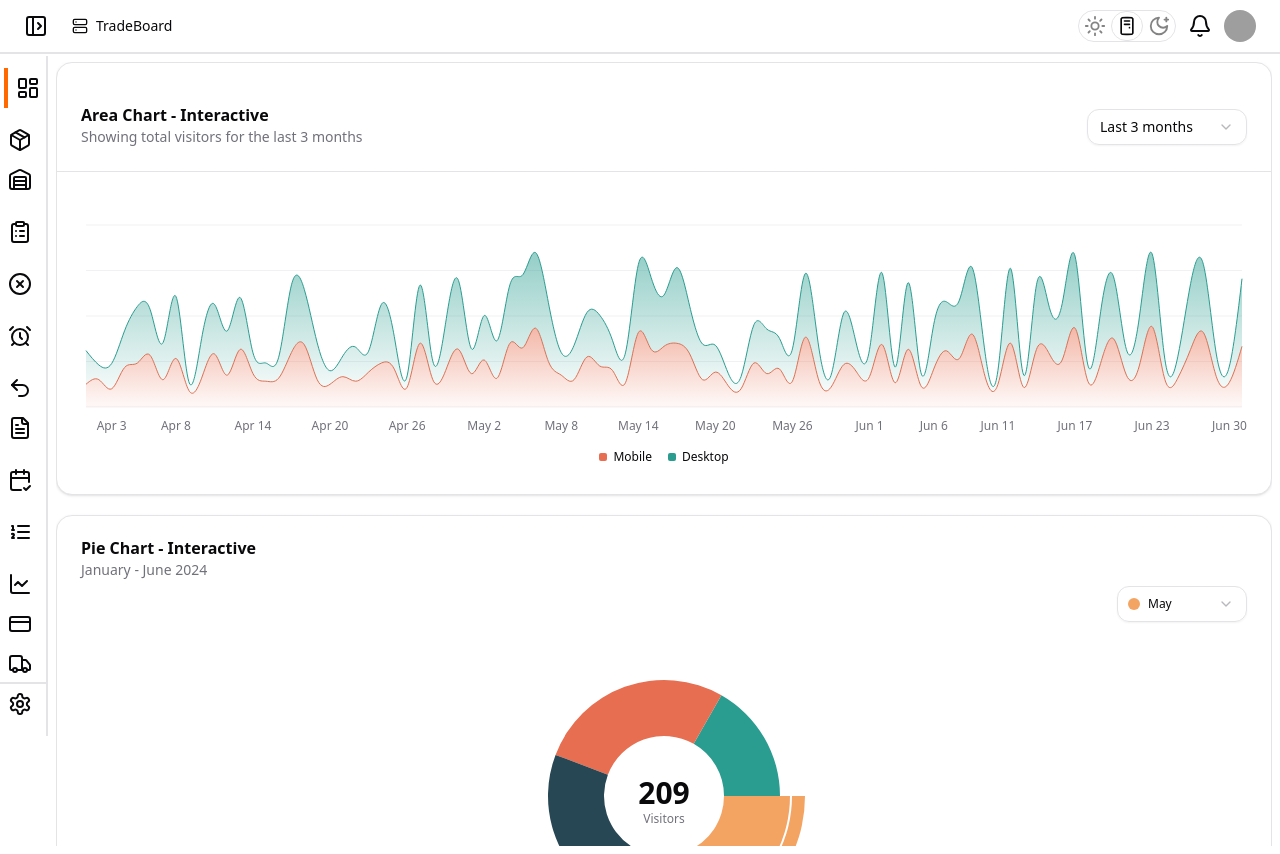
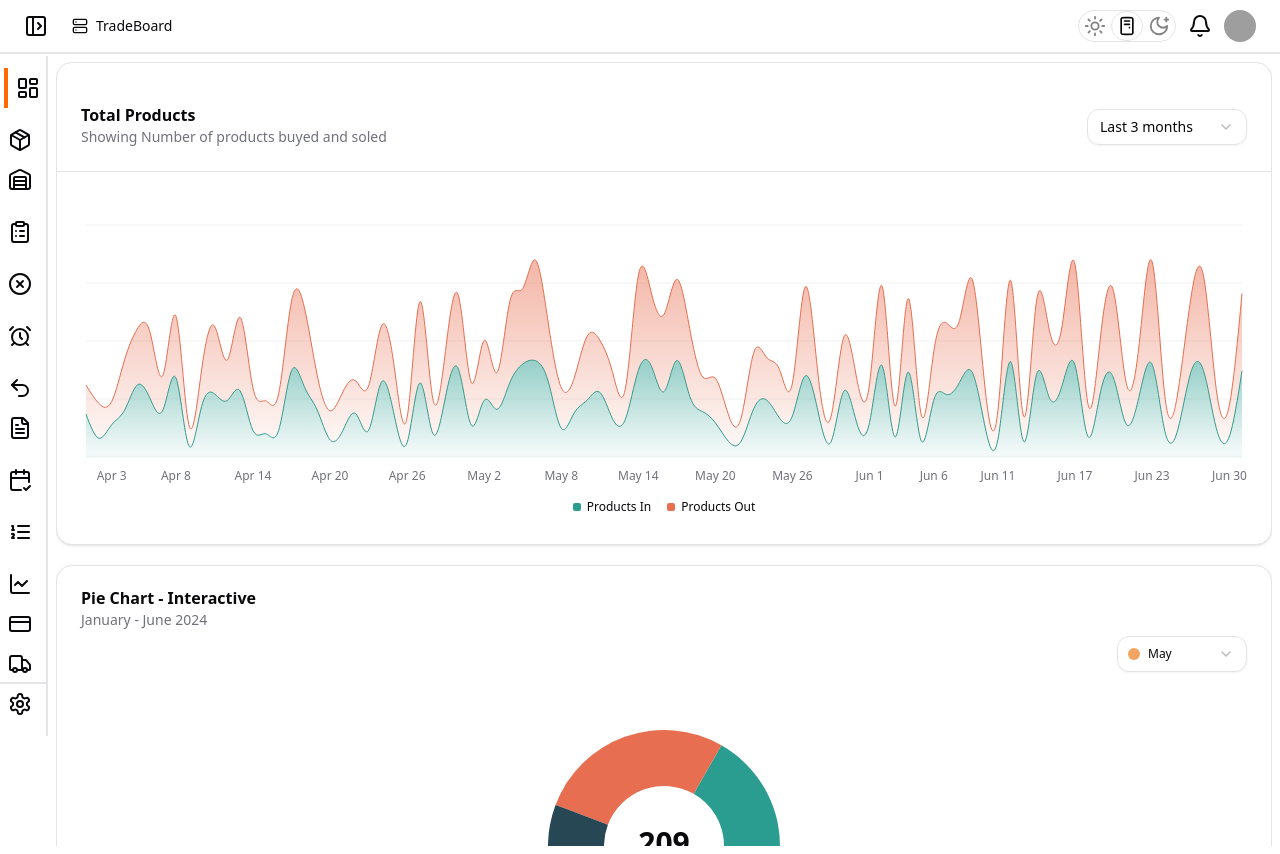
Before and after one commit to Azhar-lone/tradeboard, a Next.js app in the folder front-end/: page /dashboard in a window 1280 px wide. Built offline with nearby package versions, Linux system fonts and the light colour scheme; grey boxes are pictures that could not be loaded.

Commit message:
making charts reusable

```diff
--- a/front-end/src/app/(site)/dashboard/page.tsx
+++ b/front-end/src/app/(site)/dashboard/page.tsx
@@ -1,16 +1,134 @@
 import React from "react";
-import { AreaComponent } from "@/components/myUi/charts/area-chart";
+import { AreaChartComponent } from "@/components/myUi/charts/area-chart";
 import { PieComponent } from "@/components/myUi/charts/pie-chart";
 import { BarRow } from "@/components/myUi/charts/bar-row";
 import { BarColumn } from "@/components/myUi/charts/bar-column";
+import { ChartConfig } from "@/components/ui/chart";
+const chartConfig = {
+  visitors: {
+    label: "Total Products",
+  },
+  desktop: {
+    label: "Products In",
+    color: "hsl(var(--chart-1))",
+  },
+  mobile: {
+    label: "Products Out ",
+    color: "hsl(var(--chart-2))",
+  },
+} satisfies ChartConfig;
+
+const chartData = [
+  { date: "2024-04-01", desktop: 222, mobile: 150 },
+  { date: "2024-04-02", desktop: 97, mobile: 180 },
+  { date: "2024-04-03", desktop: 167, mobile: 120 },
+  { date: "2024-04-04", desktop: 242, mobile: 260 },
+  { date: "2024-04-05", desktop: 373, mobile: 290 },
+  { date: "2024-04-06", desktop: 301, mobile: 340 },
+  { date: "2024-04-07", desktop: 245, mobile: 180 },
+  { date: "2024-04-08", desktop: 409, mobile: 320 },
+  { date: "2024-04-09", desktop: 59, mobile: 110 },
+  { date: "2024-04-10", desktop: 261, mobile: 190 },
+  { date: "2024-04-11", desktop: 327, mobile: 350 },
+  { date: "2024-04-12", desktop: 292, mobile: 210 },
+  { date: "2024-04-13", desktop: 342, mobile: 380 },
+  { date: "2024-04-14", desktop: 137, mobile: 220 },
+  { date: "2024-04-15", desktop: 120, mobile: 170 },
+  { date: "2024-04-16", desktop: 138, mobile: 190 },
+  { date: "2024-04-17", desktop: 446, mobile: 360 },
+  { date: "2024-04-18", desktop: 364, mobile: 410 },
+  { date: "2024-04-19", desktop: 243, mobile: 180 },
+  { date: "2024-04-20", desktop: 89, mobile: 150 },
+  { date: "2024-04-21", desktop: 137, mobile: 200 },
+  { date: "2024-04-22", desktop: 224, mobile: 170 },
+  { date: "2024-04-23", desktop: 138, mobile: 230 },
+  { date: "2024-04-24", desktop: 387, mobile: 290 },
+  { date: "2024-04-25", desktop: 215, mobile: 250 },
+  { date: "2024-04-26", desktop: 75, mobile: 130 },
+  { date: "2024-04-27", desktop: 383, mobile: 420 },
+  { date: "2024-04-28", desktop: 122, mobile: 180 },
+  { date: "2024-04-29", desktop: 315, mobile: 240 },
+  { date: "2024-04-30", desktop: 454, mobile: 380 },
+  { date: "2024-05-01", desktop: 165, mobile: 220 },
+  { date: "2024-05-02", desktop: 293, mobile: 310 },
+  { date: "2024-05-03", desktop: 247, mobile: 190 },
+  { date: "2024-05-04", desktop: 385, mobile: 420 },
+  { date: "2024-05-05", desktop: 481, mobile: 390 },
+  { date: "2024-05-06", desktop: 498, mobile: 520 },
+  { date: "2024-05-07", desktop: 388, mobile: 300 },
+  { date: "2024-05-08", desktop: 149, mobile: 210 },
+  { date: "2024-05-09", desktop: 227, mobile: 180 },
+  { date: "2024-05-10", desktop: 293, mobile: 330 },
+  { date: "2024-05-11", desktop: 335, mobile: 270 },
+  { date: "2024-05-12", desktop: 197, mobile: 240 },
+  { date: "2024-05-13", desktop: 197, mobile: 160 },
+  { date: "2024-05-14", desktop: 448, mobile: 490 },
+  { date: "2024-05-15", desktop: 473, mobile: 380 },
+  { date: "2024-05-16", desktop: 338, mobile: 400 },
+  { date: "2024-05-17", desktop: 499, mobile: 420 },
+  { date: "2024-05-18", desktop: 315, mobile: 350 },
+  { date: "2024-05-19", desktop: 235, mobile: 180 },
+  { date: "2024-05-20", desktop: 177, mobile: 230 },
+  { date: "2024-05-21", desktop: 82, mobile: 140 },
+  { date: "2024-05-22", desktop: 81, mobile: 120 },
+  { date: "2024-05-23", desktop: 252, mobile: 290 },
+  { date: "2024-05-24", desktop: 294, mobile: 220 },
+  { date: "2024-05-25", desktop: 201, mobile: 250 },
+  { date: "2024-05-26", desktop: 213, mobile: 170 },
+  { date: "2024-05-27", desktop: 420, mobile: 460 },
+  { date: "2024-05-28", desktop: 233, mobile: 190 },
+  { date: "2024-05-29", desktop: 78, mobile: 130 },
+  { date: "2024-05-30", desktop: 340, mobile: 280 },
+  { date: "2024-05-31", desktop: 178, mobile: 230 },
+  { date: "2024-06-01", desktop: 178, mobile: 200 },
+  { date: "2024-06-02", desktop: 470, mobile: 410 },
+  { date: "2024-06-03", desktop: 103, mobile: 160 },
+  { date: "2024-06-04", desktop: 439, mobile: 380 },
+  { date: "2024-06-05", desktop: 88, mobile: 140 },
+  { date: "2024-06-06", desktop: 294, mobile: 250 },
+  { date: "2024-06-07", desktop: 323, mobile: 370 },
+  { date: "2024-06-08", desktop: 385, mobile: 320 },
+  { date: "2024-06-09", desktop: 438, mobile: 480 },
+  { date: "2024-06-10", desktop: 155, mobile: 200 },
+  { date: "2024-06-11", desktop: 92, mobile: 150 },
+  { date: "2024-06-12", desktop: 492, mobile: 420 },
+  { date: "2024-06-13", desktop: 81, mobile: 130 },
+  { date: "2024-06-14", desktop: 426, mobile: 380 },
+  { date: "2024-06-15", desktop: 307, mobile: 350 },
+  { date: "2024-06-16", desktop: 371, mobile: 310 },
+  { date: "2024-06-17", desktop: 475, mobile: 520 },
+  { date: "2024-06-18", desktop: 107, mobile: 170 },
+  { date: "2024-06-19", desktop: 341, mobile: 290 },
+  { date: "2024-06-20", desktop: 408, mobile: 450 },
+  { date: "2024-06-21", desktop: 169, mobile: 210 },
+  { date: "2024-06-22", desktop: 317, mobile: 270 },
+  { date: "2024-06-23", desktop: 480, mobile: 530 },
+  { date: "2024-06-24", desktop: 132, mobile: 180 },
+  { date: "2024-06-25", desktop: 141, mobile: 190 },
+  { date: "2024-06-26", desktop: 434, mobile: 380 },
+  { date: "2024-06-27", desktop: 448, mobile: 490 },
+  { date: "2024-06-28", desktop: 149, mobile: 200 },
+  { date: "2024-06-29", desktop: 103, mobile: 160 },
+  { date: "2024-06-30", desktop: 446, mobile: 400 },
+];
 const Dashboard = () => {
   return (
     <div className="flex flex-col gap-5">
-      <AreaComponent />
+      <AreaChartComponent
+        title="Total Products"
+        description="Showing Number of products buyed and soled"
+        data={chartData}
+        config={chartConfig}
+        dateRange={{
+          referenceDate: "2024-06-30",
+          defaultRange: "90d",
+        }}
+        height={300}
+      />
       <PieComponent />
       <div className="flex gap-4 flex-col lg:flex-row">
-        <BarRow className="lg:w-1/2 w-full"/>
-        <BarColumn className="lg:w-1/2 w-full"/>
+        <BarRow className="lg:w-1/2 w-full" />
+        <BarColumn className="lg:w-1/2 w-full" />
       </div>
     </div>
   );
--- a/front-end/src/components/myUi/charts/area-chart.tsx
+++ b/front-end/src/components/myUi/charts/area-chart.tsx
@@ -1,15 +1,14 @@
-"use client"
+"use client";
 
-import * as React from "react"
-import { Area, AreaChart, CartesianGrid, XAxis } from "recharts"
-
+import * as React from "react";
+import { Area, AreaChart, CartesianGrid, XAxis } from "recharts";
 import {
   Card,
   CardContent,
   CardDescription,
   CardHeader,
   CardTitle,
-} from "@/components/ui/card"
+} from "@/components/ui/card";
 import {
   ChartConfig,
   ChartContainer,
@@ -17,199 +16,166 @@ import {
   ChartLegendContent,
   ChartTooltip,
   ChartTooltipContent,
-} from "@/components/ui/chart"
+} from "@/components/ui/chart";
 import {
   Select,
   SelectContent,
   SelectItem,
   SelectTrigger,
   SelectValue,
-} from "@/components/ui/select"
-const chartData = [
-  { date: "2024-04-01", desktop: 222, mobile: 150 },
-  { date: "2024-04-02", desktop: 97, mobile: 180 },
-  { date: "2024-04-03", desktop: 167, mobile: 120 },
-  { date: "2024-04-04", desktop: 242, mobile: 260 },
-  { date: "2024-04-05", desktop: 373, mobile: 290 },
-  { date: "2024-04-06", desktop: 301, mobile: 340 },
-  { date: "2024-04-07", desktop: 245, mobile: 180 },
-  { date: "2024-04-08", desktop: 409, mobile: 320 },
-  { date: "2024-04-09", desktop: 59, mobile: 110 },
-  { date: "2024-04-10", desktop: 261, mobile: 190 },
-  { date: "2024-04-11", desktop: 327, mobile: 350 },
-  { date: "2024-04-12", desktop: 292, mobile: 210 },
-  { date: "2024-04-13", desktop: 342, mobile: 380 },
-  { date: "2024-04-14", desktop: 137, mobile: 220 },
-  { date: "2024-04-15", desktop: 120, mobile: 170 },
-  { date: "2024-04-16", desktop: 138, mobile: 190 },
-  { date: "2024-04-17", desktop: 446, mobile: 360 },
-  { date: "2024-04-18", desktop: 364, mobile: 410 },
-  { date: "2024-04-19", desktop: 243, mobile: 180 },
-  { date: "2024-04-20", desktop: 89, mobile: 150 },
-  { date: "2024-04-21", desktop: 137, mobile: 200 },
-  { date: "2024-04-22", desktop: 224, mobile: 170 },
-  { date: "2024-04-23", desktop: 138, mobile: 230 },
-  { date: "2024-04-24", desktop: 387, mobile: 290 },
-  { date: "2024-04-25", desktop: 215, mobile: 250 },
-  { date: "2024-04-26", desktop: 75, mobile: 130 },
-  { date: "2024-04-27", desktop: 383, mobile: 420 },
-  { date: "2024-04-28", desktop: 122, mobile: 180 },
-  { date: "2024-04-29", desktop: 315, mobile: 240 },
-  { date: "2024-04-30", desktop: 454, mobile: 380 },
-  { date: "2024-05-01", desktop: 165, mobile: 220 },
-  { date: "2024-05-02", desktop: 293, mobile: 310 },
-  { date: "2024-05-03", desktop: 247, mobile: 190 },
-  { date: "2024-05-04", desktop: 385, mobile: 420 },
-  { date: "2024-05-05", desktop: 481, mobile: 390 },
-  { date: "2024-05-06", desktop: 498, mobile: 520 },
-  { date: "2024-05-07", desktop: 388, mobile: 300 },
-  { date: "2024-05-08", desktop: 149, mobile: 210 },
-  { date: "2024-05-09", desktop: 227, mobile: 180 },
-  { date: "2024-05-10", desktop: 293, mobile: 330 },
-  { date: "2024-05-11", desktop: 335, mobile: 270 },
-  { date: "2024-05-12", desktop: 197, mobile: 240 },
-  { date: "2024-05-13", desktop: 197, mobile: 160 },
-  { date: "2024-05-14", desktop: 448, mobile: 490 },
-  { date: "2024-05-15", desktop: 473, mobile: 380 },
-  { date: "2024-05-16", desktop: 338, mobile: 400 },
-  { date: "2024-05-17", desktop: 499, mobile: 420 },
-  { date: "2024-05-18", desktop: 315, mobile: 350 },
-  { date: "2024-05-19", desktop: 235, mobile: 180 },
-  { date: "2024-05-20", desktop: 177, mobile: 230 },
-  { date: "2024-05-21", desktop: 82, mobile: 140 },
-  { date: "2024-05-22", desktop: 81, mobile: 120 },
-  { date: "2024-05-23", desktop: 252, mobile: 290 },
-  { date: "2024-05-24", desktop: 294, mobile: 220 },
-  { date: "2024-05-25", desktop: 201, mobile: 250 },
-  { date: "2024-05-26", desktop: 213, mobile: 170 },
-  { date: "2024-05-27", desktop: 420, mobile: 460 },
-  { date: "2024-05-28", desktop: 233, mobile: 190 },
-  { date: "2024-05-29", desktop: 78, mobile: 130 },
-  { date: "2024-05-30", desktop: 340, mobile: 280 },
-  { date: "2024-05-31", desktop: 178, mobile: 230 },
-  { date: "2024-06-01", desktop: 178, mobile: 200 },
-  { date: "2024-06-02", desktop: 470, mobile: 410 },
-  { date: "2024-06-03", desktop: 103, mobile: 160 },
-  { date: "2024-06-04", desktop: 439, mobile: 380 },
-  { date: "2024-06-05", desktop: 88, mobile: 140 },
-  { date: "2024-06-06", desktop: 294, mobile: 250 },
-  { date: "2024-06-07", desktop: 323, mobile: 370 },
-  { date: "2024-06-08", desktop: 385, mobile: 320 },
-  { date: "2024-06-09", desktop: 438, mobile: 480 },
-  { date: "2024-06-10", desktop: 155, mobile: 200 },
-  { date: "2024-06-11", desktop: 92, mobile: 150 },
-  { date: "2024-06-12", desktop: 492, mobile: 420 },
-  { date: "2024-06-13", desktop: 81, mobile: 130 },
-  { date: "2024-06-14", desktop: 426, mobile: 380 },
-  { date: "2024-06-15", desktop: 307, mobile: 350 },
-  { date: "2024-06-16", desktop: 371, mobile: 310 },
-  { date: "2024-06-17", desktop: 475, mobile: 520 },
-  { date: "2024-06-18", desktop: 107, mobile: 170 },
-  { date: "2024-06-19", desktop: 341, mobile: 290 },
-  { date: "2024-06-20", desktop: 408, mobile: 450 },
-  { date: "2024-06-21", desktop: 169, mobile: 210 },
-  { date: "2024-06-22", desktop: 317, mobile: 270 },
-  { date: "2024-06-23", desktop: 480, mobile: 530 },
-  { date: "2024-06-24", desktop: 132, mobile: 180 },
-  { date: "2024-06-25", desktop: 141, mobile: 190 },
-  { date: "2024-06-26", desktop: 434, mobile: 380 },
-  { date: "2024-06-27", desktop: 448, mobile: 490 },
-  { date: "2024-06-28", desktop: 149, mobile: 200 },
-  { date: "2024-06-29", desktop: 103, mobile: 160 },
-  { date: "2024-06-30", desktop: 446, mobile: 400 },
-]
+} from "@/components/ui/select";
 
-const chartConfig = {
-  visitors: {
-    label: "Visitors",
-  },
-  desktop: {
-    label: "Desktop",
-    color: "hsl(var(--chart-1))",
-  },
-  mobile: {
-    label: "Mobile",
-    color: "hsl(var(--chart-2))",
-  },
-} satisfies ChartConfig
+export type TimeRange = "7d" | "30d" | "90d" | "all";
 
-export function AreaComponent() {
-  const [timeRange, setTimeRange] = React.useState("90d")
+export interface AreaChartData {
+  date: string;
+  [key: string]: string | number;
+}
 
-  const filteredData = chartData.filter((item) => {
-    const date = new Date(item.date)
-    const referenceDate = new Date("2024-06-30")
-    let daysToSubtract = 90
-    if (timeRange === "30d") {
-      daysToSubtract = 30
-    } else if (timeRange === "7d") {
-      daysToSubtract = 7
+interface AreaChartProps {
+  title: string;
+  description: string;
+  data: AreaChartData[];
+  config: ChartConfig;
+  dateRange?: {
+    referenceDate?: string;
+    defaultRange?: TimeRange;
+  };
+  className?: string;
+  height?: number;
 }
-    const startDate = new Date(referenceDate)
-    startDate.setDate(startDate.getDate() - daysToSubtract)
-    return date >= startDate
-  })
+
+export function AreaChartComponent({
+  title,
+  description,
+  data,
+  config,
+  dateRange = {},
+  className = "",
+  height = 250,
+}: AreaChartProps) {
+  const {
+    referenceDate = new Date().toISOString().split("T")[0],
+    defaultRange = "90d",
+  } = dateRange;
+
+  const [timeRange, setTimeRange] = React.useState<TimeRange>(defaultRange);
+
+  const filteredData = React.useMemo(() => {
+    if (timeRange === "all") return data;
+
+    const daysToSubtract = {
+      "7d": 7,
+      "30d": 30,
+      "90d": 90,
+    }[timeRange];
+
+    const startDate = new Date(referenceDate);
+    startDate.setDate(startDate.getDate() - daysToSubtract);
+
+    return data.filter((item) => {
+      const date = new Date(item.date);
+      return date >= startDate;
+    });
+  }, [data, timeRange, referenceDate]);
+
+  const availableTimeRanges = React.useMemo(() => {
+    const ranges: { value: TimeRange; label: string }[] = [
+      { value: "7d", label: "Last 7 days" },
+      { value: "30d", label: "Last 30 days" },
+      { value: "90d", label: "Last 3 months" },
+    ];
+
+    // Only show "All time" option if there's data beyond 90 days
+    if (data.length > 0) {
+      const firstDate = new Date(data[0].date);
+      const refDate = new Date(referenceDate);
+      const diffTime = refDate.getTime() - firstDate.getTime();
+      const diffDays = diffTime / (1000 * 60 * 60 * 24);
+
+      if (diffDays > 90) {
+        ranges.push({ value: "all", label: "All time" });
+      }
+    }
+
+    return ranges;
+  }, [data, referenceDate]);
+
+  const dataKeys = React.useMemo(() => {
+    return Object.keys(data[0] || {}).filter((key) => key !== "date");
+  }, [data]);
 
   return (
-    <Card>
-      <CardHeader className="flex items-center gap-2 space-y-0 border-b py-5 sm:flex-row">
-        <div className="grid flex-1 gap-1 text-center sm:text-left">
-          <CardTitle>Area Chart - Interactive</CardTitle>
-          <CardDescription>
-            Showing total visitors for the last 3 months
-          </CardDescription>
+    <Card className={className}>
+      <CardHeader className="flex  items-center gap-5  border-b py-5 sm:flex-row md:flex-row  flex-col">
+        <div className="grid flex-1 gap-1 text-center sm:text-left ">
+          <CardTitle>{title}</CardTitle>
+          <CardDescription>{description}</CardDescription>
         </div>
-        <Select value={timeRange} onValueChange={setTimeRange}>
+        {availableTimeRanges.length > 1 && (
+          <Select
+            value={timeRange}
+            onValueChange={(value: TimeRange) => setTimeRange(value)}
+          >
             <SelectTrigger
               className="w-[160px] rounded-lg sm:ml-auto"
-            aria-label="Select a value"
+              aria-label="Select time range"
             >
-            <SelectValue placeholder="Last 3 months" />
+              <SelectValue
+                placeholder={`Last ${
+                  defaultRange === "all"
+                    ? "3 months"
+                    : {
+                        "7d": "7 days",
+                        "30d": "30 days",
+                        "90d": "3 months",
+                      }[defaultRange]
+                }`}
+              />
             </SelectTrigger>
             <SelectContent className="rounded-xl">
-            <SelectItem value="90d" className="rounded-lg">
-              Last 3 months
+              {availableTimeRanges.map((range) => (
+                <SelectItem
+                  key={range.value}
+                  value={range.value}
+                  className="rounded-lg"
+                >
+                  {range.label}
                 </SelectItem>
-            <SelectItem value="30d" className="rounded-lg">
-              Last 30 days
-            </SelectItem>
-            <SelectItem value="7d" className="rounded-lg">
-              Last 7 days
-            </SelectItem>
+              ))}
             </SelectContent>
           </Select>
+        )}
       </CardHeader>
       <CardContent className="px-2 pt-4 sm:px-6 sm:pt-6">
         <ChartContainer
-          config={chartConfig}
-          className="aspect-auto h-[250px] w-full"
+          config={config}
+          className="aspect-auto w-full"
+          style={{ height: `${height}px` }}
         >
           <AreaChart data={filteredData}>
             <defs>
-              <linearGradient id="fillDesktop" x1="0" y1="0" x2="0" y2="1">
+              {dataKeys.map((key) => (
+                <linearGradient
+                  key={`fill-${key}`}
+                  id={`fill-${key}`}
+                  x1="0"
+                  y1="0"
+                  x2="0"
+                  y2="1"
+                >
                   <stop
                     offset="5%"
-                  stopColor="var(--color-desktop)"
+                    stopColor={`var(--color-${key})`}
                     stopOpacity={0.8}
                   />
                   <stop
                     offset="95%"
-                  stopColor="var(--color-desktop)"
+                    stopColor={`var(--color-${key})`}
                     stopOpacity={0.1}
                   />
                 </linearGradient>
-              <linearGradient id="fillMobile" x1="0" y1="0" x2="0" y2="1">
-                <stop
-                  offset="5%"
-                  stopColor="var(--color-mobile)"
-                  stopOpacity={0.8}
-                />
-                <stop
-                  offset="95%"
-                  stopColor="var(--color-mobile)"
-                  stopOpacity={0.1}
-                />
-              </linearGradient>
+              ))}
             </defs>
             <CartesianGrid vertical={false} />
             <XAxis
@@ -219,11 +185,11 @@ export function AreaComponent() {
               tickMargin={8}
               minTickGap={32}
               tickFormatter={(value) => {
-                const date = new Date(value)
+                const date = new Date(value);
                 return date.toLocaleDateString("en-US", {
                   month: "short",
                   day: "numeric",
-                })
+                });
               }}
             />
             <ChartTooltip
@@ -234,30 +200,27 @@ export function AreaComponent() {
                     return new Date(value).toLocaleDateString("en-US", {
                       month: "short",
                       day: "numeric",
-                    })
+                      year: timeRange === "all" ? "numeric" : undefined,
+                    });
                   }}
                   indicator="dot"
                 />
               }
             />
+            {dataKeys.map((key) => (
               <Area
-              dataKey="mobile"
+                key={key}
+                dataKey={key}
                 type="natural"
-              fill="url(#fillMobile)"
-              stroke="var(--color-mobile)"
+                fill={`url(#fill-${key})`}
+                stroke={`var(--color-${key})`}
                 stackId="a"
               />
-            <Area
-              dataKey="desktop"
-              type="natural"
-              fill="url(#fillDesktop)"
-              stroke="var(--color-desktop)"
-              stackId="a"
-            />
+            ))}
             <ChartLegend content={<ChartLegendContent />} />
           </AreaChart>
         </ChartContainer>
       </CardContent>
     </Card>
-  )
+  );
 }
```
Lines whose indentation alone changed are shown as unchanged.
